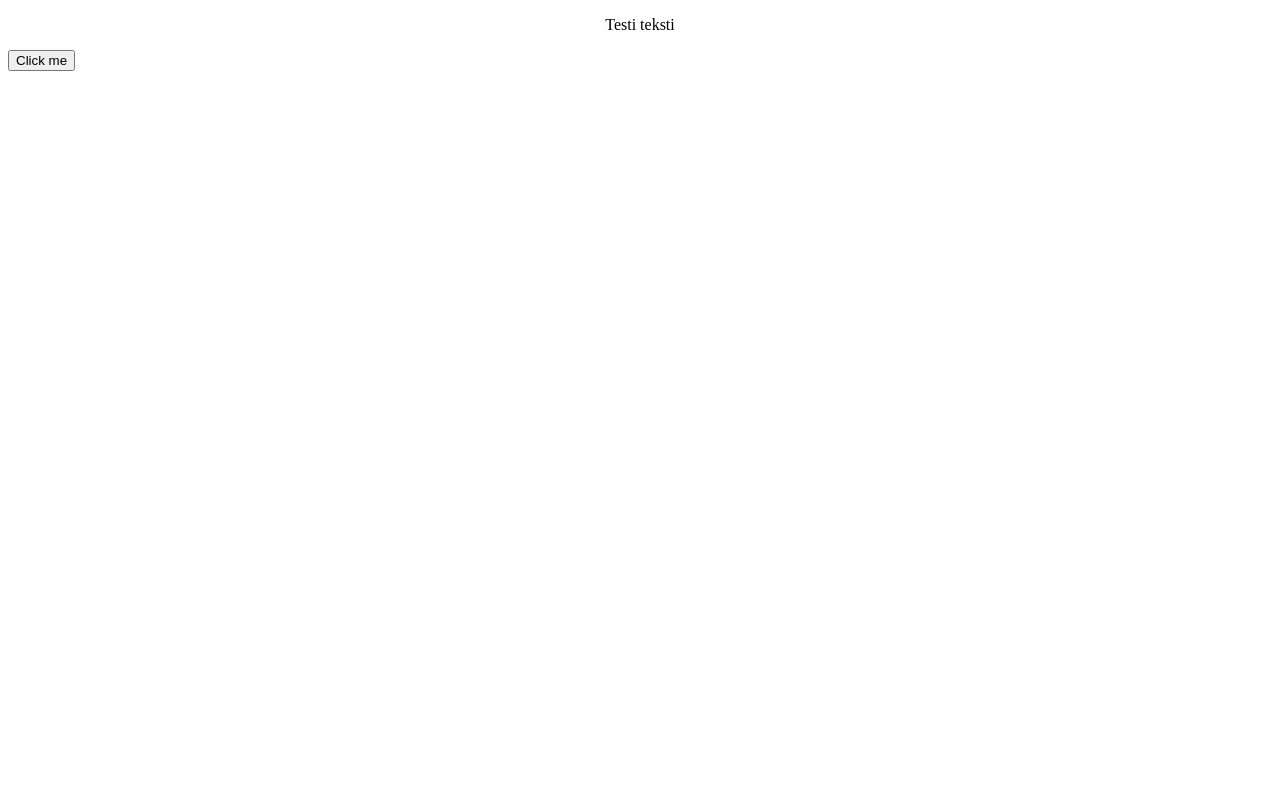
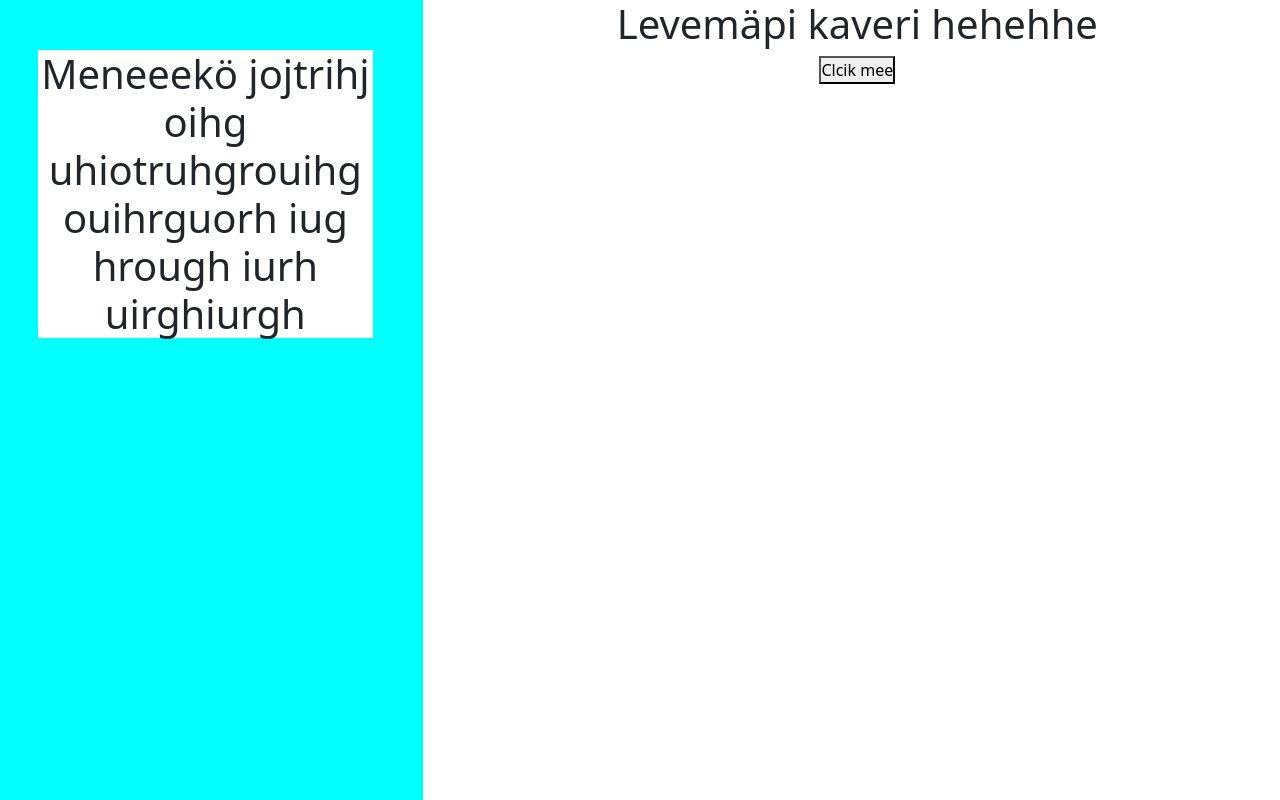
Before and after one commit to Sheerzad9/JQuery-project01, a plain HTML site: page index.html in a window 1280 px wide. Drawn offline with nearby package versions, Linux system fonts and the light colour scheme.

Commit message:
added styling

```diff
--- a/index.html
+++ b/index.html
@@ -4,12 +4,23 @@
     <meta charset="UTF-8" />
     <meta http-equiv="X-UA-Compatible" content="IE=edge" />
     <meta name="viewport" content="width=device-width, initial-scale=1.0" />
+    <link rel="stylesheet" href="https://cdn.jsdelivr.net/npm/bootstrap@5.1.3/dist/css/bootstrap.min.css" integrity="sha384-1BmE4kWBq78iYhFldvKuhfTAU6auU8tT94WrHftjDbrCEXSU1oBoqyl2QvZ6jIW3" crossorigin="anonymous">
+    <link rel="stylesheet" href="styles.css">
     <script src="https://ajax.googleapis.com/ajax/libs/jquery/3.5.1/jquery.min.js"></script>
     <script defer src="main.js"></script>
-    <title>JQuerya</title>
+    <title>Check corona status</title>
   </head>
   <body>
-    <p style="text-align: center">Testi teksti</p>
-    <button>Click me</button>
+    <div class="row">
+      <div class="side-bar col-md-4">
+        <div class="side-bar-header">
+          <h1>Meneeekö jojtrihj oihg uhiotruhgrouihg ouihrguorh iug hrough iurh uirghiurgh</h1>
+        </div>
+      </div>
+      <div class="main-content col-md-8">
+        <h1>Levemäpi kaveri hehehhe</h1>
+        <button>Clcik mee</button>
+      </div>
+    </div>
   </body>
 </html>
--- a/main.js
+++ b/main.js
@@ -1 +1,38 @@
-$(document).ready(() => {});
+$(document).ready(() => {
+    // Below is the API which returns data of the current incidents of the country
+    //     fetch("https://covid-19-data.p.rapidapi.com/report/country/name?name=Finland&date=2020-04-01", {
+    // 	"method": "GET",
+    // 	"headers": {
+    // 		"x-rapidapi-host": "covid-19-data.p.rapidapi.com",
+    // 		"x-rapidapi-key": "8c3dc06293msh94e84c30ec66810p1d8bb8jsn7852d910f2a0"
+    // 	}
+    // })
+    // .then(response => {
+    // 	console.log(response);
+    //     return response.json()
+    // }).then((data) => {
+    //     console.log(data[0]);
+    // })
+    // .catch(err => {
+    // 	console.error(err);
+    // });
+
+    //////////////////////////////////////////////////////////////////////
+    // API which returns data of safety travel rate of searched country
+    // fetch("https://eu-covid-19-travel.p.rapidapi.com/travel/Finland", {
+	// "method": "GET",
+	// "headers": {
+	// 	"x-rapidapi-host": "eu-covid-19-travel.p.rapidapi.com",
+	// 	"x-rapidapi-key": "8c3dc06293msh94e84c30ec66810p1d8bb8jsn7852d910f2a0"
+	// }
+    // })
+    // .then(response => {
+    //     console.log(response);
+    //     return response.json()
+    // }).then((data) => {
+    //     console.log(data[0]);
+    // })
+    // .catch(err => {
+    //     console.error(err);
+    // });
+});
--- a/styles.css
+++ b/styles.css
@@ -0,0 +1,20 @@
+*{
+    box-sizing: border-box;
+    padding: 0px;
+    margin: 0px;
+}
+
+.side-bar{
+    height: 800px;
+    background-color: aqua;
+    padding: 50px;
+}
+
+.side-bar-header{
+    text-align: center;
+    background-color: white;
+}
+
+.main-content{
+    text-align: center;
+}
```
Also changed, not shown: Flowchart.png (added).
